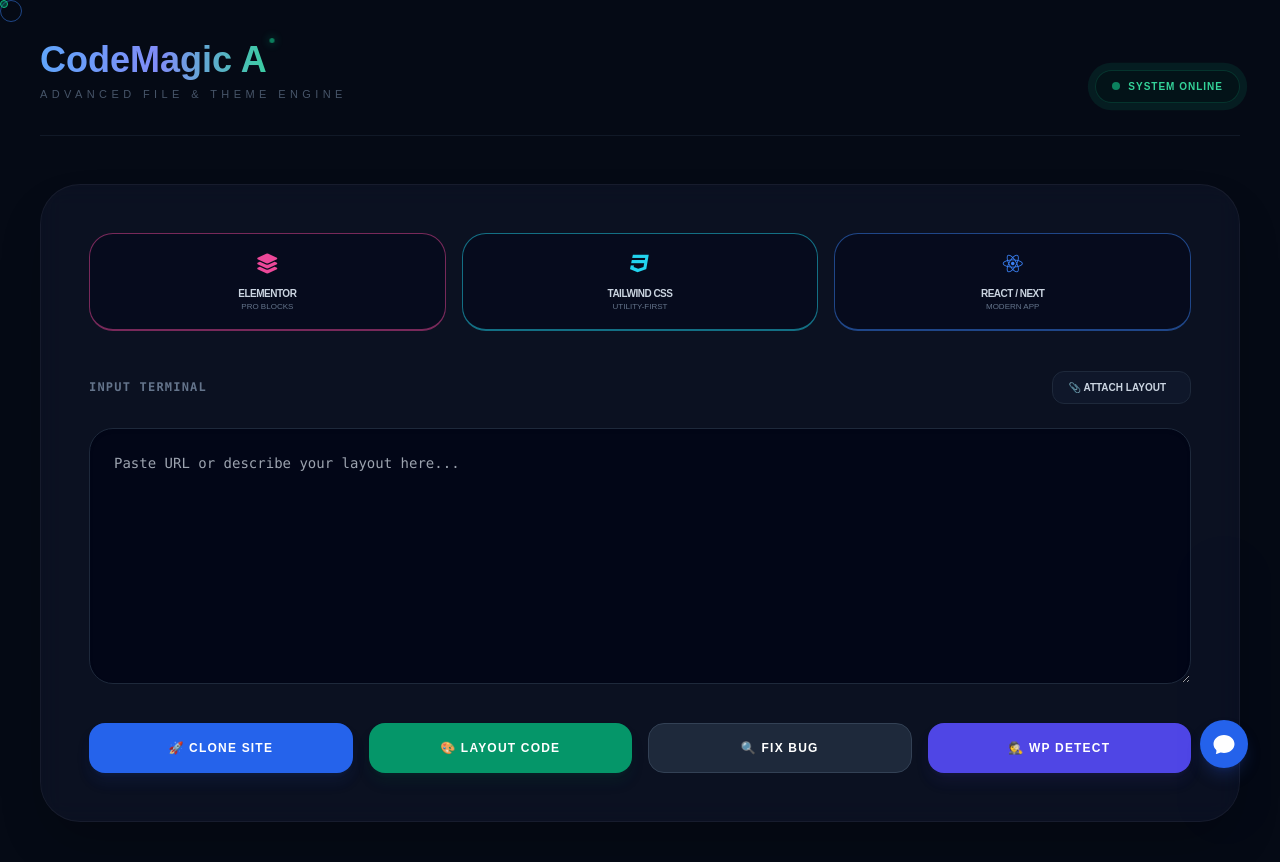
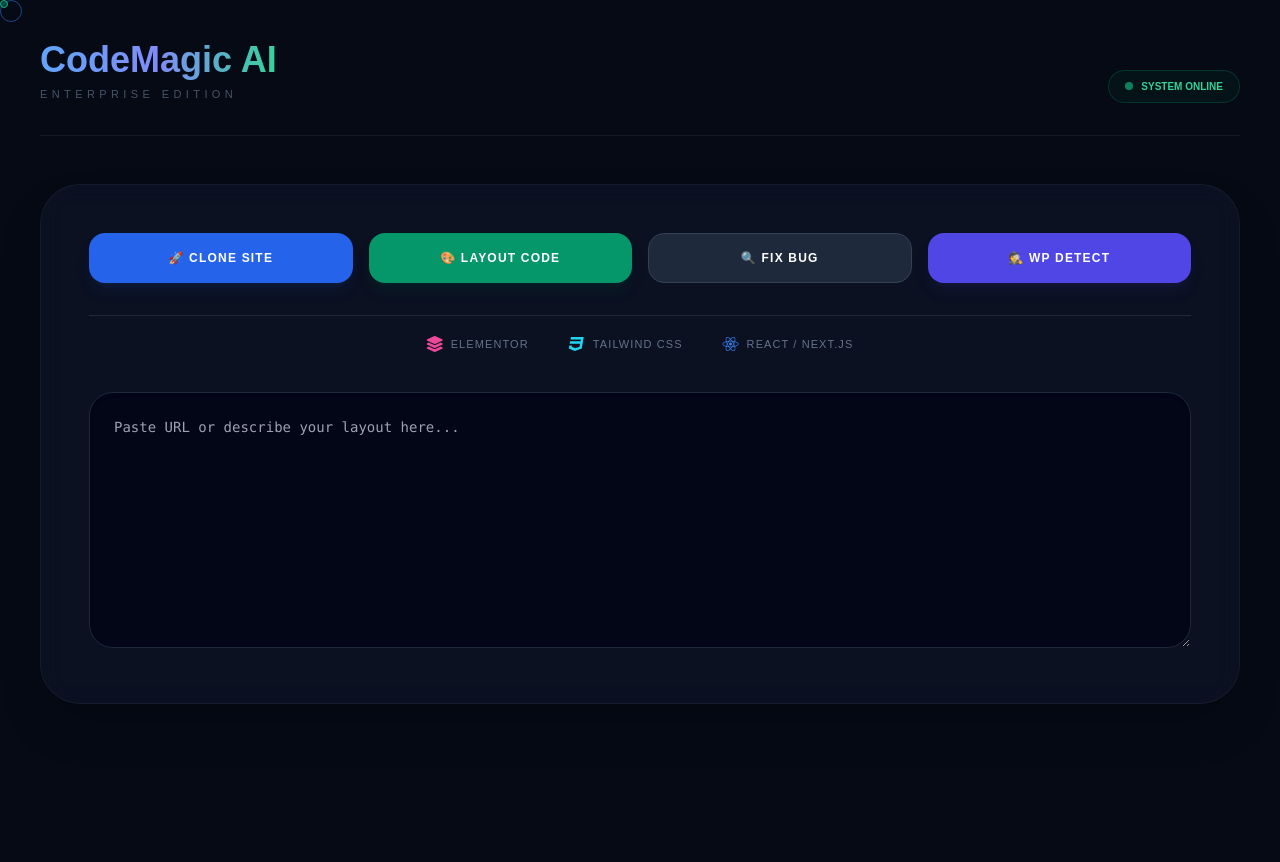
Before and after one commit to Saleemrind619/CodeMagicAI, a Flask app: page / in a window 1280 px wide. After the commit the page ends 704 px from the top, so only its background shows below. Run offline with Flask 3, Linux system fonts and the light colour scheme; some libraries are stand-ins or nearby versions.

Commit message:
Update index.html

```diff
--- a/templates/index.html
+++ b/templates/index.html
@@ -17,28 +17,27 @@
         #cursor-outer { width: 22px; height: 22px; border: 1px solid rgba(59, 130, 246, 0.5); }
         body.hovering-effect #cursor-outer { width: 35px; height: 35px; border-color: #10b981; background: rgba(16, 185, 129, 0.1); }
 
-        /* BRANDING & LIVE STATUS */
-        .i-container { position: relative; display: inline-block; }
-        .i-dot { position: absolute; top: -2px; left: 50%; transform: translateX(-50%); width: 5px; height: 5px; background-color: #10b981; border-radius: 50%; box-shadow: 0 0 10px #10b981; }
-        .status-glow { animation: status-pulse 2s infinite; }
-        @keyframes status-pulse {
-            0% { box-shadow: 0 0 0 0 rgba(16, 185, 129, 0.4); }
-            70% { box-shadow: 0 0 0 10px rgba(16, 185, 129, 0); }
-            100% { box-shadow: 0 0 0 0 rgba(16, 185, 129, 0); }
-        }
-
         /* BUTTON EFFECTS */
         .btn-magic { transition: all 0.3s cubic-bezier(0.4, 0, 0.2, 1); }
         .btn-magic:hover { transform: scale(1.05); filter: brightness(1.2); }
-        .btn-magic:active { transform: scale(0.95); }
 
-        /* TECH CARDS */
-        .tech-card { transition: all 0.4s ease; border: 1px solid rgba(255,255,255,0.03); }
-        .tech-card:hover { border-color: rgba(255,255,255,0.2); transform: translateY(-5px); background: rgba(255,255,255,0.05); }
+        /* TECH STACK HOVER LOGIC */
+        .tech-label { transition: all 0.2s ease; color: #64748b; }
+        .tech-label:hover { font-weight: bold; color: #ffffff; }
+        .tech-label:hover i { transform: scale(1.2); }
+
+        /* CLICK ACTIVE BUTTON STYLE */
+        .active-tech-btn {
+            background: rgba(255, 255, 255, 0.08);
+            border: 1px solid rgba(255, 255, 255, 0.2);
+            padding: 8px 16px;
+            border-radius: 12px;
+            color: white !important;
+            font-weight: bold;
+        }
 
         .custom-scrollbar::-webkit-scrollbar { width: 4px; }
         .custom-scrollbar::-webkit-scrollbar-thumb { background: #1e293b; border-radius: 10px; }
-        #socialOptions.show { opacity: 1; pointer-events: auto; transform: translateY(0); }
     </style>
 </head>
 <body class="flex flex-col">
@@ -46,91 +45,68 @@
     <div id="cursor-outer"></div>
     <div id="cursor-inner"></div>
 
-    <!-- Floating Chat Menu -->
-    <div class="fixed bottom-8 right-8 z-[100] flex flex-col-reverse items-center gap-4">
-        <button onclick="toggleSocial()" id="mainChatBtn" class="w-12 h-12 bg-blue-600 rounded-full flex items-center justify-center shadow-lg shadow-blue-900/40 hover:scale-110 transition-all">
-            <div class="absolute inset-0 rounded-full bg-blue-600 animate-ping opacity-20"></div>
-            <svg id="chatIcon" xmlns="http://www.w3.org/2000/svg" width="24" height="24" fill="white" viewBox="0 0 16 16">
-                <path d="M2.678 11.894a1 1 0 0 1 .287.801 11 11 0 0 1-.398 2c1.395-.323 2.247-.697 2.634-.893a1 1 0 0 1 .71-.074A8 8 0 0 0 8 14c3.996 0 7-2.807 7-6s-3.004-6-7-6-7 2.808-7 6c0 1.468.617 2.83 1.678 3.894Z"/>
-            </svg>
-            <span id="closeIcon" class="hidden text-white text-2xl font-bold">&times;</span>
-        </button>
-
-        <div id="socialOptions" class="flex flex-col gap-3 opacity-0 pointer-events-none translate-y-10 transition-all duration-500">
-            <a href="https://wa.me/923111189900" target="_blank" class="w-10 h-10 bg-[#25D366] rounded-full flex items-center justify-center shadow-lg"><img src="https://upload.wikimedia.org/wikipedia/commons/6/6b/WhatsApp.svg" class="w-6 h-6"></a>
-            <a href="https://www.facebook.com/saleemahmadrind" target="_blank" class="w-10 h-10 bg-[#1877F2] rounded-full flex items-center justify-center shadow-lg"><img src="https://upload.wikimedia.org/wikipedia/commons/5/51/Facebook_f_logo_%282019%29.svg" class="w-5 h-5"></a>
-        </div>
-    </div>
-
     <main class="max-w-7xl mx-auto flex-grow w-full p-6 md:p-10">
         <header class="mb-12 border-b border-slate-800/50 pb-8 flex flex-col md:flex-row justify-between items-end">
             <div>
-                <h1 class="text-4xl font-extrabold bg-gradient-to-r from-blue-400 via-indigo-400 to-emerald-400 bg-clip-text text-transparent inline-block">
-                    CodeMagic A<span class="i-container">i<span class="i-dot animate-pulse"></span></span>
-                </h1>
-                <p class="text-slate-600 text-[11px] mt-1.5 uppercase tracking-[0.4em]">Advanced File & Theme Engine</p>
+                <h1 class="text-4xl font-extrabold bg-gradient-to-r from-blue-400 via-indigo-400 to-emerald-400 bg-clip-text text-transparent inline-block">CodeMagic AI</h1>
+                <p class="text-slate-600 text-[11px] mt-1.5 uppercase tracking-[0.4em]">Enterprise Edition</p>
             </div>
-            <div class="flex items-center gap-2 text-[10px] text-emerald-400 font-bold bg-emerald-950/30 px-4 py-2 rounded-full border border-emerald-500/20 status-glow">
-                <span class="w-2 h-2 bg-emerald-500 rounded-full animate-pulse"></span>
-                <span class="tracking-widest uppercase">System Online</span>
+            <div class="flex items-center gap-2 text-[10px] text-emerald-400 font-bold bg-emerald-950/30 px-4 py-2 rounded-full border border-emerald-500/20">
+                <span class="w-2 h-2 bg-emerald-500 rounded-full animate-pulse"></span> SYSTEM ONLINE
             </div>
         </header>
 
         <div class="glass rounded-[2.5rem] p-8 md:p-12 shadow-2xl">
-            <!-- TECH STACK OPTIONS (Piyari Look) -->
-            <div class="grid grid-cols-3 gap-4 mb-10">
-                <div class="tech-card bg-slate-950/40 p-4 rounded-3xl text-center border-b-2 border-pink-500/50">
-                    <i class="fas fa-layer-group text-pink-500 text-xl mb-2"></i>
-                    <h4 class="text-[10px] font-black uppercase tracking-tighter text-slate-300">Elementor</h4>
-                    <p class="text-[8px] text-slate-500 uppercase">Pro Blocks</p>
-                </div>
-                <div class="tech-card bg-slate-950/40 p-4 rounded-3xl text-center border-b-2 border-cyan-400/50">
-                    <i class="fab fa-css3 text-cyan-400 text-xl mb-2"></i>
-                    <h4 class="text-[10px] font-black uppercase tracking-tighter text-slate-300">Tailwind CSS</h4>
-                    <p class="text-[8px] text-slate-500 uppercase">Utility-First</p>
-                </div>
-                <div class="tech-card bg-slate-950/40 p-4 rounded-3xl text-center border-b-2 border-blue-500/50">
-                    <i class="fab fa-react text-blue-500 text-xl mb-2"></i>
-                    <h4 class="text-[10px] font-black uppercase tracking-tighter text-slate-300">React / Next</h4>
-                    <p class="text-[8px] text-slate-500 uppercase">Modern App</p>
-                </div>
-            </div>
-
-            <div class="flex justify-between items-center mb-6">
-                <label class="text-xs font-bold text-slate-500 uppercase tracking-widest font-mono">Input Terminal</label>
-                <div class="bg-slate-900 px-4 py-2 rounded-xl border border-slate-800 flex items-center gap-2">
-                    <label for="fileInput" class="cursor-pointer text-[10px] font-bold text-slate-300" id="labelTxt">📎 ATTACH LAYOUT</label>
-                    <button id="remBtn" onclick="removeFile()" class="hidden text-red-500 font-bold">✕</button>
-                    <input type="file" id="fileInput" class="hidden" onchange="updateFile()">
-                    <span id="fName" class="text-[10px] text-blue-400 italic"></span>
-                </div>
-            </div>
-
-            <textarea id="userInput" class="w-full h-64 bg-slate-950 border border-slate-800 rounded-3xl p-6 text-sm font-mono focus:border-blue-500 outline-none custom-scrollbar shadow-inner" placeholder="Paste URL or describe your layout here..."></textarea>
-
-            <div class="mt-8 grid grid-cols-1 md:grid-cols-4 gap-4">
+            <!-- ORIGINAL MAIN BUTTONS -->
+            <div class="grid grid-cols-1 md:grid-cols-4 gap-4 mb-8">
                 <button onclick="handleSend('clone')" class="btn-magic bg-blue-600 py-4 rounded-2xl font-bold text-xs uppercase tracking-widest shadow-lg shadow-blue-900/20">🚀 Clone Site</button>
                 <button onclick="handleSend('layout')" class="btn-magic bg-emerald-600 py-4 rounded-2xl font-bold text-xs uppercase tracking-widest shadow-lg shadow-emerald-900/20">🎨 Layout Code</button>
                 <button onclick="handleSend('debug')" class="btn-magic bg-slate-800 py-4 rounded-2xl font-bold text-xs uppercase tracking-widest border border-slate-700">🔍 Fix Bug</button>
                 <button onclick="handleSend('wp_detect')" class="btn-magic bg-indigo-600 py-4 rounded-2xl font-bold text-xs uppercase tracking-widest shadow-lg shadow-indigo-900/20">🕵️ WP Detect</button>
             </div>
+
+            <!-- NEW TECH STACK SECTION (With Border Line) -->
+            <div style="border-top: 1px solid rgba(255,255,255,0.1); margin-top: 25px; padding-top: 20px;">
+                <div class="flex justify-center items-center gap-10">
+                    <!-- Elementor -->
+                    <div onclick="activateTech(this)" class="tech-label flex items-center gap-2 cursor-pointer group">
+                        <i class="fas fa-layer-group text-pink-500 transition-transform"></i>
+                        <span class="text-[11px] uppercase tracking-widest">Elementor</span>
+                    </div>
+
+                    <!-- Tailwind -->
+                    <div onclick="activateTech(this)" class="tech-label flex items-center gap-2 cursor-pointer group">
+                        <i class="fab fa-css3 text-cyan-400 transition-transform"></i>
+                        <span class="text-[11px] uppercase tracking-widest">Tailwind CSS</span>
+                    </div>
+
+                    <!-- React -->
+                    <div onclick="activateTech(this)" class="tech-label flex items-center gap-2 cursor-pointer group">
+                        <i class="fab fa-react text-blue-500 transition-transform"></i>
+                        <span class="text-[11px] uppercase tracking-widest">React / Next.js</span>
+                    </div>
+                </div>
+            </div>
+
+            <!-- INPUT SECTION -->
+            <div class="mt-10">
+                <textarea id="userInput" class="w-full h-64 bg-slate-950 border border-slate-800 rounded-3xl p-6 text-sm font-mono focus:border-blue-500 outline-none custom-scrollbar shadow-inner" placeholder="Paste URL or describe your layout here..."></textarea>
+            </div>
         </div>
 
-        <div id="loading" class="hidden mt-12 text-center animate-pulse text-blue-400 font-mono text-[10px] tracking-[0.5em] uppercase">Neural Engine Syncing...</div>
+        <div id="loading" class="hidden mt-8 text-center animate-pulse text-blue-400 font-mono text-[10px] tracking-widest">PROCESSING...</div>
 
         <div id="resBox" class="hidden mt-12 pb-20">
             <div class="flex justify-between items-center mb-4">
-                <span class="text-[10px] text-slate-500 font-bold uppercase tracking-widest">Generation Output</span>
-                <div class="flex gap-4">
-                    <button onclick="copyResult()" class="text-[10px] text-blue-400 font-bold uppercase tracking-widest hover:text-white transition-colors">Copy</button>
-                    <button id="downloadBtn" onclick="downloadFile()" class="hidden text-[10px] text-emerald-400 font-bold uppercase tracking-widest hover:text-white transition-colors">⬇️ Download</button>
-                </div>
+                <span class="text-[10px] text-slate-500 font-bold uppercase tracking-widest">Output</span>
+                <button id="downloadBtn" onclick="downloadFile()" class="hidden text-[10px] text-emerald-400 font-bold uppercase tracking-widest">⬇️ Download</button>
             </div>
-            <div id="result" class="bg-slate-950 border border-slate-900 p-8 rounded-[2.5rem] font-mono text-[11px] text-emerald-500/80 overflow-x-auto whitespace-pre-wrap custom-scrollbar"></div>
+            <div id="result" class="bg-slate-950 border border-slate-900 p-8 rounded-[2.5rem] font-mono text-[11px] text-emerald-500/80 overflow-x-auto whitespace-pre-wrap"></div>
         </div>
     </main>
 
     <script>
+        // MOUSE CIRCLE LOGIC
         const inner = document.getElementById('cursor-inner');
         const outer = document.getElementById('cursor-outer');
         document.addEventListener('mousemove', (e) => {
@@ -138,34 +114,15 @@
             outer.style.transform = `translate3d(${e.clientX - 8}px, ${e.clientY - 8}px, 0)`;
         });
 
-        document.querySelectorAll('button, textarea, a').forEach(el => {
-            el.addEventListener('mouseenter', () => document.body.classList.add('hovering-effect'));
-            el.addEventListener('mouseleave', () => document.body.classList.remove('hovering-effect'));
-        });
-
-        function toggleSocial() {
-            document.getElementById('socialOptions').classList.toggle('show');
-            document.getElementById('chatIcon').classList.toggle('hidden');
-            document.getElementById('closeIcon').classList.toggle('hidden');
+        // TECH SELECTION LOGIC
+        function activateTech(el) {
+            document.querySelectorAll('.tech-label').forEach(item => {
+                item.classList.remove('active-tech-btn');
+            });
+            el.classList.add('active-tech-btn');
         }
 
-        function updateFile() {
-            const inp = document.getElementById('fileInput');
-            if(inp.files[0]) {
-                document.getElementById('fName').innerText = `[${inp.files[0].name}]`;
-                document.getElementById('remBtn').classList.remove('hidden');
-                document.getElementById('labelTxt').innerText = "CHANGE";
-            }
-        }
-        function removeFile() {
-            document.getElementById('fileInput').value = "";
-            document.getElementById('fName').innerText = "";
-            document.getElementById('remBtn').classList.add('hidden');
-            document.getElementById('labelTxt').innerText = "ATTACH LAYOUT";
-        }
-
-        let activeFileName = "magic_code.html";
-
+        // SEND LOGIC
         async function handleSend(mode) {
             const text = document.getElementById('userInput').value;
             if(!text.trim()) return alert("Please enter something!");
@@ -183,31 +140,23 @@
 
                 if(data.status === "success") {
                     document.getElementById('result').innerText = data.result;
-                    activeFileName = data.file_name;
                     if(mode !== 'wp_detect') document.getElementById('downloadBtn').classList.remove('hidden');
                 } else {
-                    document.getElementById('result').innerText = "System Error: " + data.result;
+                    document.getElementById('result').innerText = "Error: " + data.result;
                 }
                 document.getElementById('resBox').classList.remove('hidden');
-                document.getElementById('resBox').scrollIntoView({ behavior: 'smooth' });
             } catch (e) {
-                alert("Server connection failed.");
+                alert("Connection failed.");
             } finally {
                 document.getElementById('loading').classList.add('hidden');
             }
-        }
-
-        function copyResult() {
-            navigator.clipboard.writeText(document.getElementById('result').innerText).then(() => alert("Copied!"));
         }
 
         function downloadFile() {
             const blob = new Blob([document.getElementById('result').innerText], { type: 'text/plain' });
             const url = window.URL.createObjectURL(blob);
             const a = document.createElement('a');
-            a.href = url;
-            a.download = activeFileName;
-            a.click();
+            a.href = url; a.download = "code.html"; a.click();
         }
     </script>
 </body>
```
